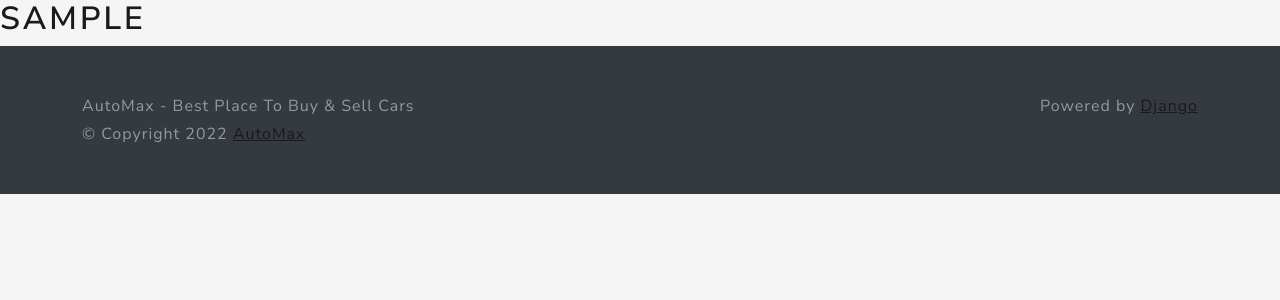
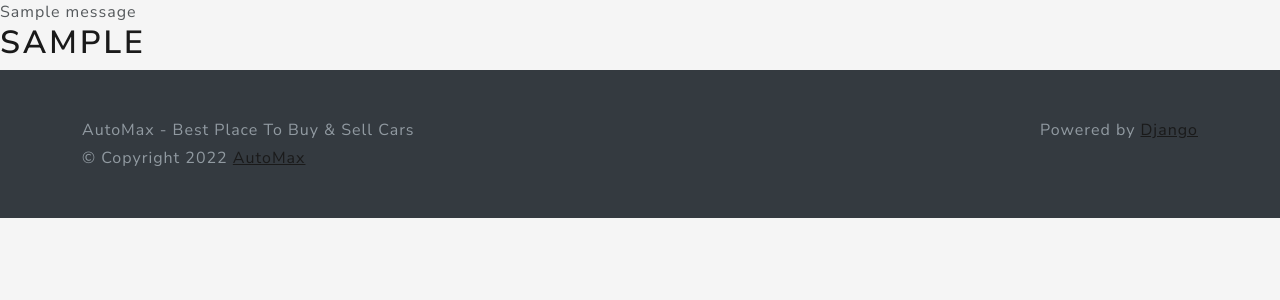
Before and after one commit to shinchri/automax, a Django app: page /home/ in a window 1280 px wide. Shown: the top 300 px of the page. Run offline with Django 4.2, Linux system fonts and the light colour scheme; a user stored in the database is signed in; tables that the repository leaves empty hold one stand-in row (values such as "Sample post"); one stand-in notice (Sample message) is shown; some libraries are stand-ins or nearby versions.

Commit message:
feat: Add messages to base template

```diff
--- a/main/templates/base/base.html
+++ b/main/templates/base/base.html
@@ -24,6 +24,14 @@
   </head>
 
   <body>
+    {% if messages %}
+      {% for message in messages %}
+        <div>
+          {{ message }}
+        </div>
+      {% endfor %}
+    {% endif %}
+
     {% block body %}
     {% endblock %}
   </body>
--- a/users/views.py
+++ b/users/views.py
@@ -1,6 +1,7 @@
 from django.shortcuts import render, redirect
 from django.contrib.auth.forms import AuthenticationForm
 from django.contrib.auth import authenticate, login
+from django.contrib import messages
 
 # Create your views here.
 def login_view(request):
@@ -13,6 +14,7 @@ def login_view(request):
       if user is not None:
         # there is user
         login(request, user)
+        messages.success(request, f'You are now logged in as { username }')
         return redirect('home')
       else:
         pass
```
